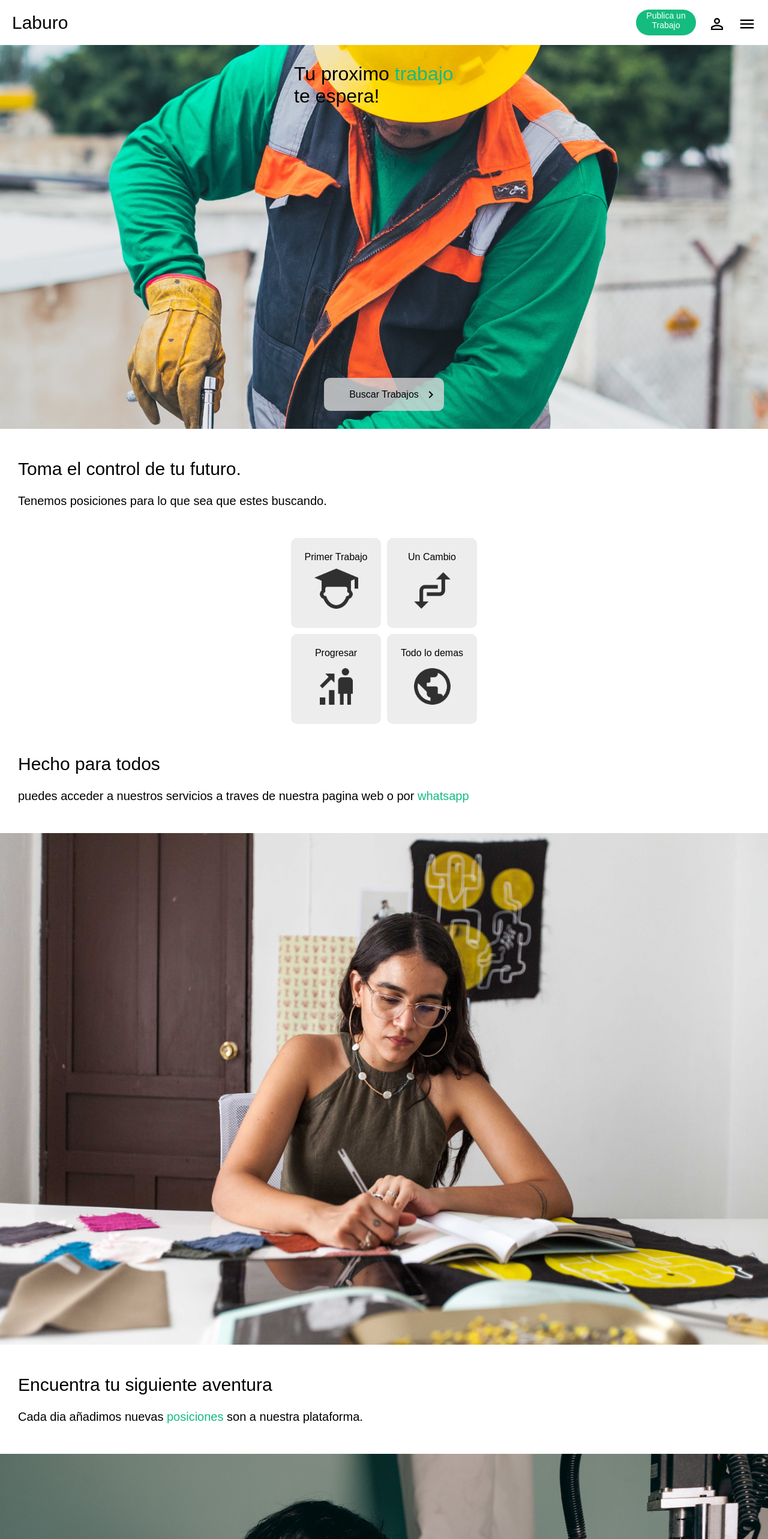
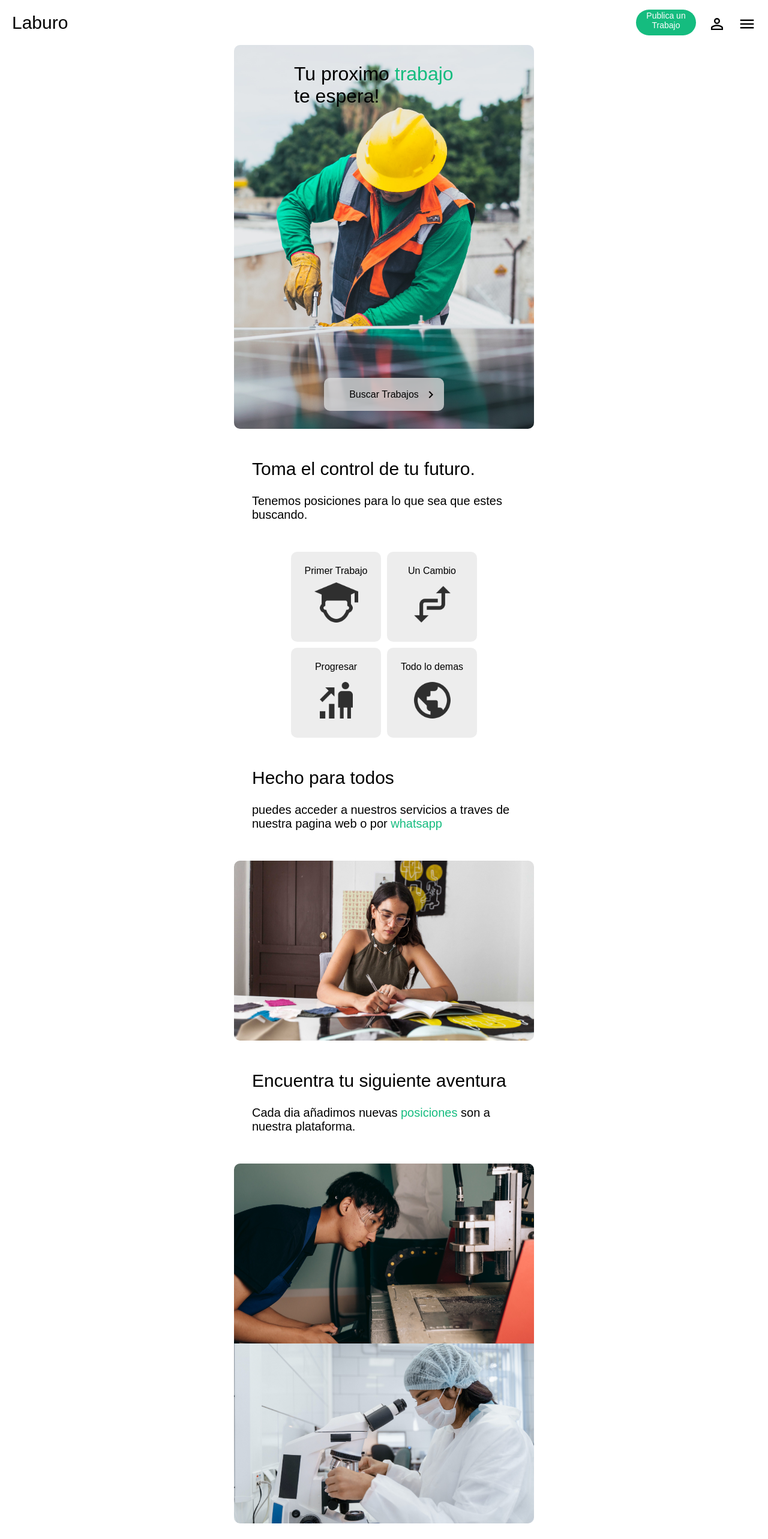
Before and after one commit to davidpinosp/laburoSite, a React (Create React App) app: page / in a window 1280 px wide. Shown: the top 2566 px of the page at 60% size. Built offline with nearby package versions, Linux system fonts and the light colour scheme; a web font is replaced by a local one.

Commit message:
adding compatibility for full size

```diff
--- a/src/assets/styles/footer.css
+++ b/src/assets/styles/footer.css
@@ -5,4 +5,28 @@
     text-align: center;
     justify-content: center;
     flex-direction: column;
+    padding-top: 80px;
 }
+
+.footer-menu{
+
+display: flex;
+width: 100%;
+justify-content: space-between;
+align-items: center;
+max-width: 500px;
+margin: 0px 20px;
+margin-bottom: 50px;
+
+}
+
+
+
+
+@media (max-width: 370px) {
+    .footer-menu{
+      color: red;
+      flex-direction: column;
+      line-height: 2;
+    }
+  }
--- a/src/assets/styles/global.css
+++ b/src/assets/styles/global.css
@@ -6,7 +6,7 @@
 
 
 .bg-laburo-green {
-    background-color:var(--laburo-green);
+    background-color:var(--la buro-green);
 }
 .laburo-green{
     color: var(--laburo-green);
--- a/src/assets/styles/landing.css
+++ b/src/assets/styles/landing.css
@@ -19,9 +19,13 @@
     display: flex;
   flex-direction: column;
 
+
+   max-width: 500px;
    /* height: 100vh;
    width: 100vw;
     */
+
+
 
 
 }
@@ -143,3 +147,35 @@ justify-content: center;
     height: auto;
 
 }
+
+.image-container {
+    width: 100%;
+    height: 300px; /* Set the desired height for your image container */
+    background-size: cover;
+    background-position: center;
+
+
+  }
+
+
+
+
+
+
+
+  /* make images round after exceding size  */
+
+
+  @media(min-width:500px){
+    .img-round{
+        border-radius:10px
+    }
+    .img-round-top {
+        border-radius: 10px 10px 0px 0px;
+    }
+
+    .img-round-bt {
+        border-radius: 0px 0px 10px 10px;
+    }
+
+  }
--- a/src/assets/styles/navbar.css
+++ b/src/assets/styles/navbar.css
@@ -44,11 +44,12 @@
    top: 0;
    left: -300px;
     position: fixed;
-
+    background-color: rgba(256 , 256,256, 0.95);
     height: 100vh;
-    width: 60%;
-    z-index: -10;
-    transition: left 0.3s ease-out;
+    width: 300px;
+    z-index: 2;
+    /* transition: left 0.3s ease-out;  */
+    transition: left 0.3s ease-out, opacity 0.3s ease-out;
 
 }
 
@@ -56,6 +57,7 @@
 left: 0px;
 background-color: rgba(256 , 256,256, 0.95);
 z-index: 10;
+opacity: 1;
 }
 
 .nav-menu-items{
@@ -65,3 +67,15 @@ z-index: 10;
     margin-top: 100px;
 
 }
+.nav-menu-block{
+    top: 0;
+    left: 0;
+     position: fixed;
+
+     height: 100vh;
+     width: 100%;
+     z-index: 9;
+
+
+
+}
--- a/src/components/Footer.tsx
+++ b/src/components/Footer.tsx
@@ -3,18 +3,23 @@ import "../assets/styles/footer.css";
 
 function Footer() {
   return (
-    <div className="footer-container">
+    <div className="footer-container ">
       <div
-        className="flx space-btwn "
-        style={{ margin: "100px 20px 50px 20px" }}
+        style={{
+          display: "flex",
+          justifyContent: "center",
+          alignItems: "center",
+        }}
       >
-        <div>Quienes Somos</div>
-        <div>Whatsapp</div>
-        <div>Trabaja Con Nosotros</div>
+        <div className="footer-menu">
+          <div>Quienes Somos</div>
+          <div>Whatsapp</div>
+          <div>Trabaja Con Nosotros</div>
+        </div>
       </div>
 
       <div>Politica de Privacidad</div>
-      <div>Humm. Reservados todos los Derechos 2024</div>
+      <div>Humm Inc. Reservados todos los Derechos 2024</div>
     </div>
   );
 }
--- a/src/components/Navbar.tsx
+++ b/src/components/Navbar.tsx
@@ -4,11 +4,16 @@ import "../assets/styles/global.css";
 import { Link } from "react-router-dom";
 import MenuIcon from "@mui/icons-material/Menu";
 import PersonOutlineIcon from "@mui/icons-material/PersonOutline";
-import { useState } from "react";
+import { useState, useRef } from "react";
 function Navbar() {
   const [navOpen, setNavOpen] = useState(false);
+  const dropDownRef = useRef(null);
   const toggleMenu = () => {
     setNavOpen(!navOpen);
+  };
+
+  const handleOutsideClick = () => {
+    setNavOpen(false);
   };
   return (
     <div className="nav-container">
@@ -40,7 +45,11 @@ function Navbar() {
       </div>
       {/* nav menu */}
 
-      <div className={`nav-menu ${navOpen ? "open" : ""}`} onClick={toggleMenu}>
+      {navOpen && (
+        <div className="nav-menu-block" onClick={handleOutsideClick}></div>
+      )}
+
+      <div className={`nav-menu ${navOpen ? "open" : ""}`}>
         <div className="nav-menu-items">
           <div>
             <Link to="/" className="link-style">
--- a/src/pages/Landing.tsx
+++ b/src/pages/Landing.tsx
@@ -12,16 +12,29 @@ import WomanLabPicture from "../assets/images/woman-lab.jpg";
 import PublicarTrabajo from "./PostJob";
 function Landing() {
   return (
+    <div>
+      <Navbar />
+      <div
+        style={{
+          display: "flex",
+          alignItems: "center",
+          justifyContent: "center",
+        }}
+      >
         <div className="landing-container">
           {/*  navbar */}
-      <Navbar />
+
           {/* image */}
-      <div className="hero">
+          <div className="hero img-round">
             <div className="hero-content hero-text-1">
-          Tu proximo <span className="laburo-green">trabajo</span> te espera!
+              Tu proximo <span className="laburo-green">trabajo</span> te
+              espera!
             </div>
             <div className="hero-content">
-          <Link to="/jobs" style={{ textDecoration: "none", color: "black" }}>
+              <Link
+                to="/jobs"
+                style={{ textDecoration: "none", color: "black" }}
+              >
                 <SearchJobsButton />
               </Link>
             </div>
@@ -38,14 +51,19 @@ function Landing() {
           <div className="landing-text-body flx-col mb-50">
             <span className="txt-s5 mb-25">Hecho para todos </span>
             <span className="txt-s4">
-          puedes acceder a nuestros servicios a traves de nuestra pagina web o
-          por <span className="laburo-green">whatsapp</span>
+              puedes acceder a nuestros servicios a traves de nuestra pagina web
+              o por <span className="laburo-green">whatsapp</span>
             </span>
           </div>
           {/* image 2 */}
-      <img src={WomanWritingPicture} alt=" Woman Writing" />
+          <div
+            className="image-container img-round"
+            style={{ backgroundImage: `url(${WomanWritingPicture})` }}
+          ></div>
           <div className="landing-text-body flx-col mb-50">
-        <span className="txt-s5 mb-25">Encuentra tu siguiente aventura</span>
+            <span className="txt-s5 mb-25">
+              Encuentra tu siguiente aventura
+            </span>
             <span className="txt-s4">
               Cada dia añadimos nuevas{" "}
               <span className="laburo-green">posiciones</span> son a nuestra
@@ -53,15 +71,21 @@ function Landing() {
             </span>
           </div>
           {/* images 3/4 */}
-      <img src={ManDrillingpPicture} alt="" className="sbs-img" />
-      <img src={WomanLabPicture} alt="" className="sbs-img" />
+          <div
+            className="image-container img-round-top"
+            style={{ backgroundImage: `url(${ManDrillingpPicture})` }}
+          ></div>
+          <div
+            className="image-container img-round-bt"
+            style={{ backgroundImage: `url(${WomanLabPicture})` }}
+          ></div>
           {/*  */}
           <div className="landing-text-body flx-col">
             <span className="txt-s5 mb-25"> Listo Para Contratar ? </span>
             <span className="txt-s4">
               Usa nuestra plataforma para llegar a miles de{" "}
-          <span className="laburo-green">aplicantes</span> y asi poder obtener
-          el mejor talento para tu empresa.
+              <span className="laburo-green">aplicantes</span> y asi poder
+              obtener el mejor talento para tu empresa.
             </span>
           </div>
           {/*  */}
@@ -76,8 +100,8 @@ function Landing() {
               </Link>
             </div>
           </div>
-
-      {/* footer */}
+        </div>
+      </div>
       <Footer />
     </div>
   );
```
Lines whose indentation alone changed are shown as unchanged.
